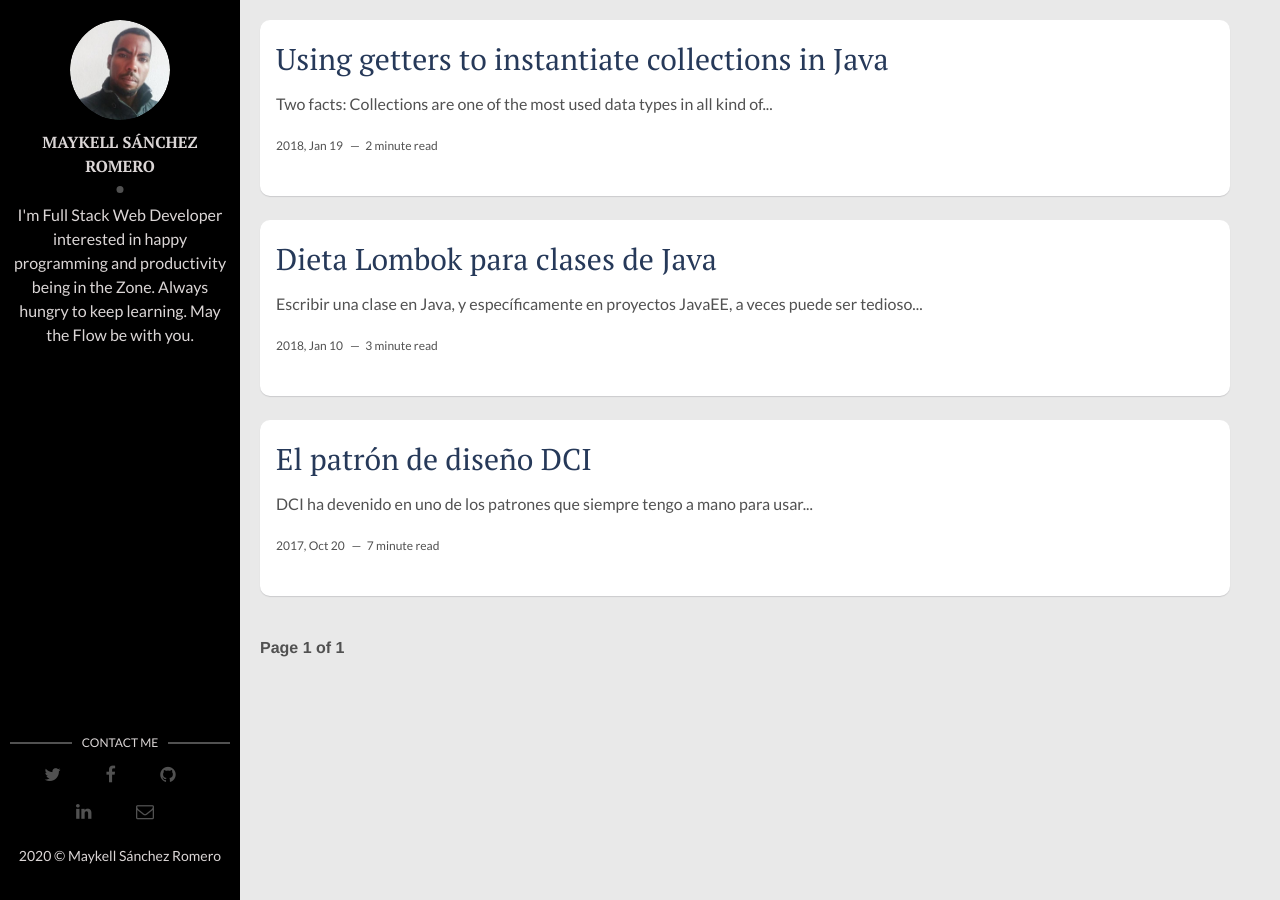
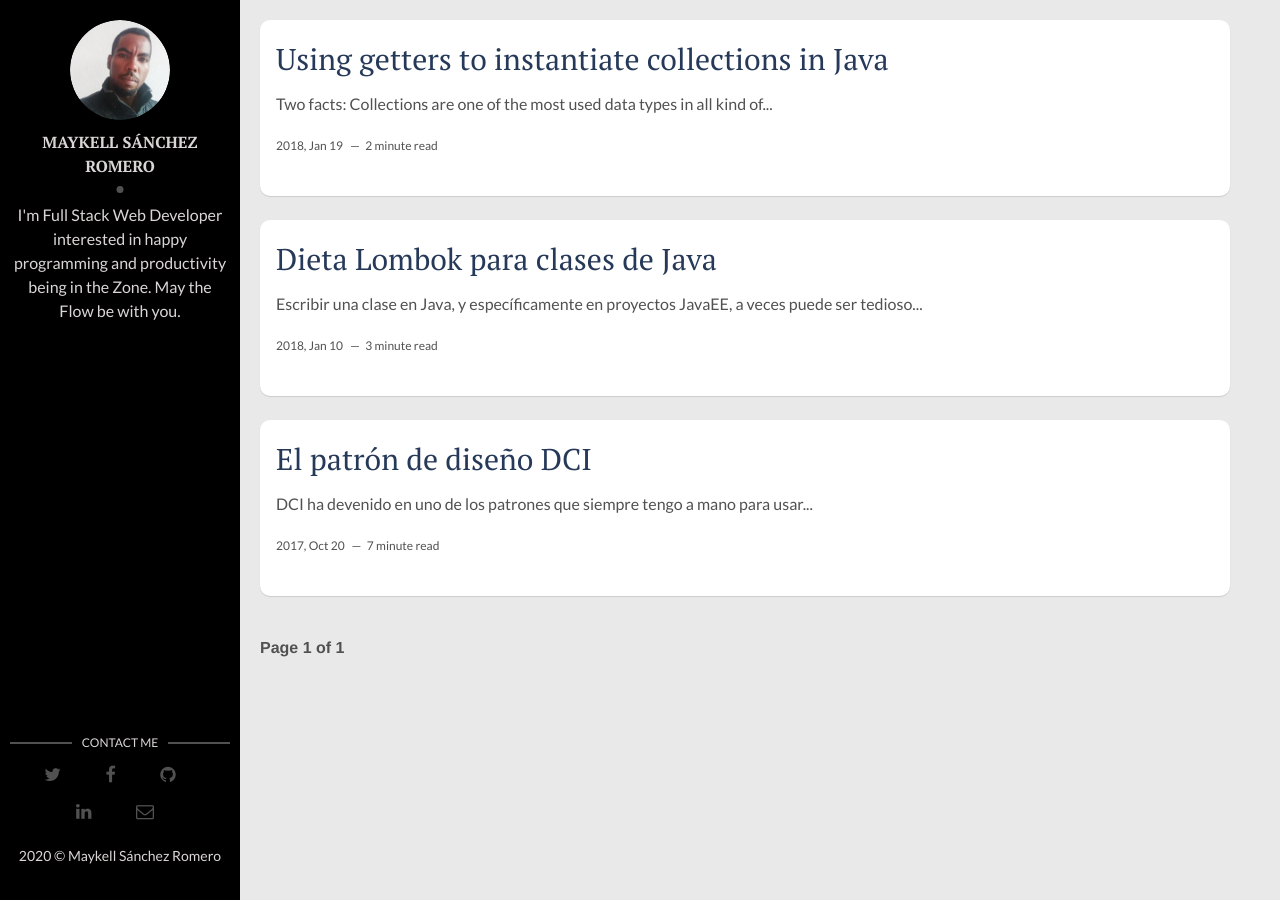
Before and after one commit to kellsaro/kellsaro.github.io, a Jekyll site: the page built from index.html, in a window 1280 px wide. Built offline with Jekyll 4.4.1, drawn with Linux system fonts in a browser that asks for light colours; the list of posts is cut into pages by our own code.

Commit message:
Modify presentation

```diff
--- a/_config.yml
+++ b/_config.yml
@@ -5,12 +5,11 @@ description: > # this means to ignore newlines until "baseurl:"
 permalink: ':title/'
 baseurl: '' # the subpath of your site, e.g. /blog
 url: '' # the base hostname & protocol for your site, e.g. http://example.com
-site-twitter: # Add the site's Twitter
 
 # Author Settings
 author: Maykell Sánchez Romero # add your name
 author-img: kellsaro.jpg # add your photo
-about-author: I'm Full Stack Web Developer interested in happy programming and productivity being in the Zone. Always hungry to keep learning. May the Flow be with you. # add description
+about-author: I'm Full Stack Web Developer interested in happy programming and productivity being in the Zone. May the Flow be with you. # add description
 social-twitter: kellsaro
 social-facebook: kellsaro
 social-github: kellsaro # add your Github handle
```
